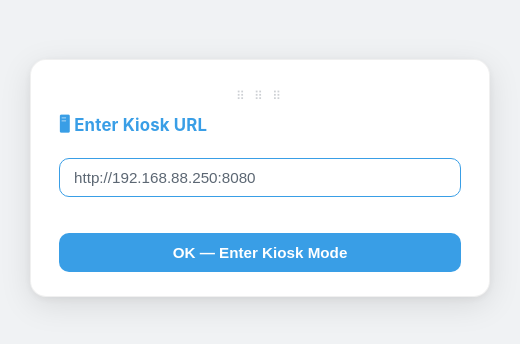
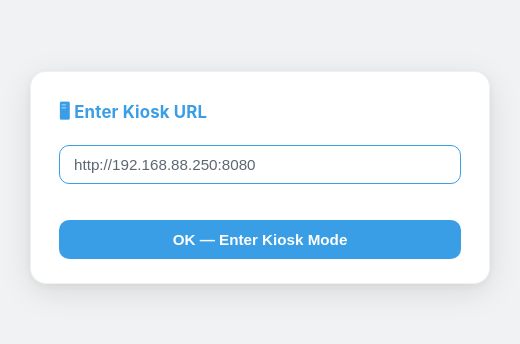
Before and after one commit to adcdfinder/jpEntry, an Electron app: page url-dialog.html in a window 520 px wide. Shown: the part 222-566 px from the top of the page. Drawn offline with Linux system fonts and the light colour scheme.

Commit message:
revert: undo url-dialog draggable changes
Co-authored-by: Copilot <223556219+Copilot@users.noreply.github.com>

```diff
--- a/url-dialog.html
+++ b/url-dialog.html
@@ -30,20 +30,6 @@
       border: 1px solid rgba(0,0,0,0.06);
       animation: popIn 0.18s cubic-bezier(0.34, 1.3, 0.64, 1) both;
       color: #5C6773;
-      -webkit-app-region: drag;
-    }
-    input, button, #error {
-      -webkit-app-region: no-drag;
-    }
-    .drag-handle {
-      display: flex;
-      justify-content: center;
-      margin-bottom: 10px;
-      cursor: grab;
-      opacity: 0.3;
-      user-select: none;
-      letter-spacing: 3px;
-      font-size: 0.75rem;
     }
     h2 {
       font-size: 1.05rem;
@@ -92,7 +78,6 @@
 </head>
 <body>
   <div class="card">
-    <div class="drag-handle">⠿ ⠿ ⠿</div>
     <h2>🖥 Enter Kiosk URL</h2>
     <input type="text" id="urlInput" placeholder="https://example.com" value="http://192.168.88.250:8080" autofocus />
     <div id="error"></div>
```
